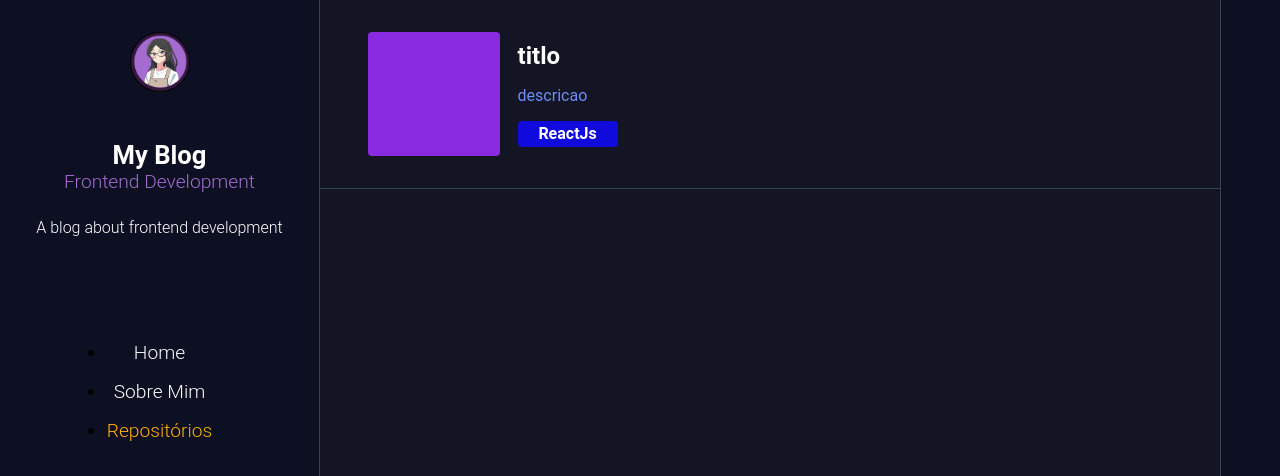
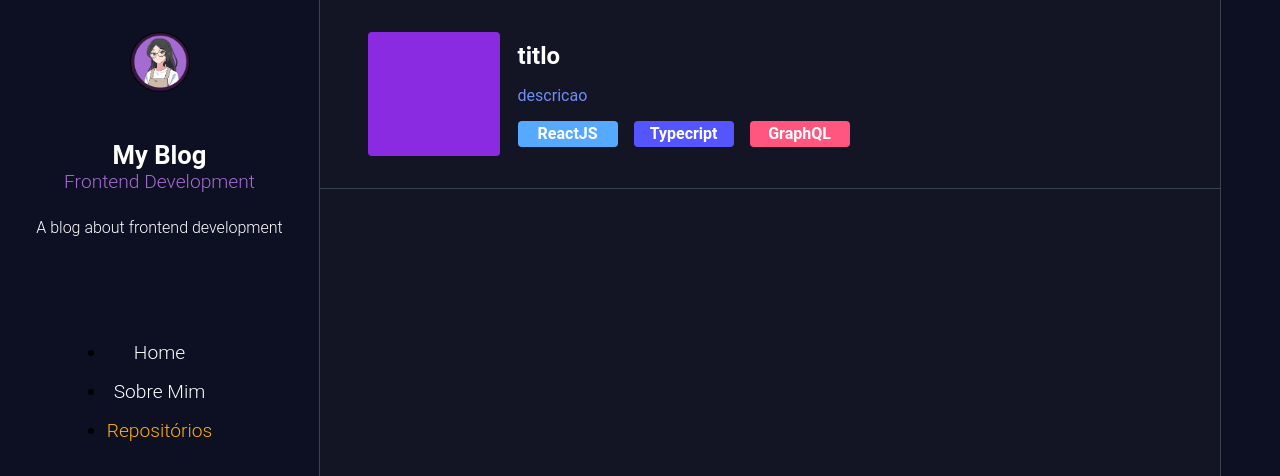
Before and after one commit to nataliaaraujo0/my-blog, a Gatsby site: page /repositories in a window 1280 px wide. Shown: the top 476 px of the page. Built offline with nearby package versions, Linux system fonts and the light colour scheme; Gatsby itself is replaced by a stand-in of ours; some icons are missing.

Commit message:
chore: render tags

```diff
--- /dev/null
+++ b/src/components/RepoGitbub/content.ts
@@ -0,0 +1,15 @@
+const tags = [
+  {
+    titleTag: "ReactJS",
+    bgTag: "#55aaff",
+  },
+  {
+    titleTag: "Typecript",
+    bgTag: "#5555ff",
+  },
+  {
+    titleTag: "GraphQL",
+    bgTag: "#ff557f",
+  }
+]
+export default tags
--- a/src/components/RepoGitbub/index.tsx
+++ b/src/components/RepoGitbub/index.tsx
@@ -1,14 +1,9 @@
 import React from "react"
 import { RepoTag } from "../RepoTag"
+import { RepoProps } from "./interface"
 
 import * as S from "./styled"
-
-export interface RepoProps {
-  slug?: string
-  img?: string
-  title: string
-  description: string
-}
+import tags from "./content"
 
 export const RepoGithub = ({
   slug,
@@ -26,7 +21,9 @@ export const RepoGithub = ({
           <h1>{title}</h1>
           <p>{description}</p>
           <S.RepoTagList>
-            <RepoTag />
+            {tags?.map((tag, i) => (
+              <RepoTag key={i} titleTag={tag.titleTag} bgTag={tag.bgTag} />
+            ))}
           </S.RepoTagList>
         </S.ContentInfoWrapper>
       </S.RepoItemWrapper>
--- /dev/null
+++ b/src/components/RepoGitbub/interface.ts
@@ -0,0 +1,7 @@
+
+export interface RepoProps{
+  slug?: string
+  img?: string
+  title: string
+  description: string
+}
--- a/src/components/RepoTag/index.tsx
+++ b/src/components/RepoTag/index.tsx
@@ -1,10 +1,6 @@
 import React from "react"
+import { TagProps } from "./intercafe"
 import * as S from "./styled"
-
-export interface TagProps {
-  titleTag?: string
-  bgTag?: string
-}
 
 export const RepoTag = ({ titleTag = "ReactJs", bgTag }: TagProps) => {
   return (
--- /dev/null
+++ b/src/components/RepoTag/intercafe.ts
@@ -0,0 +1,5 @@
+export interface TagProps {
+  id?:number;
+  titleTag?: string
+  bgTag?: string
+}
```
